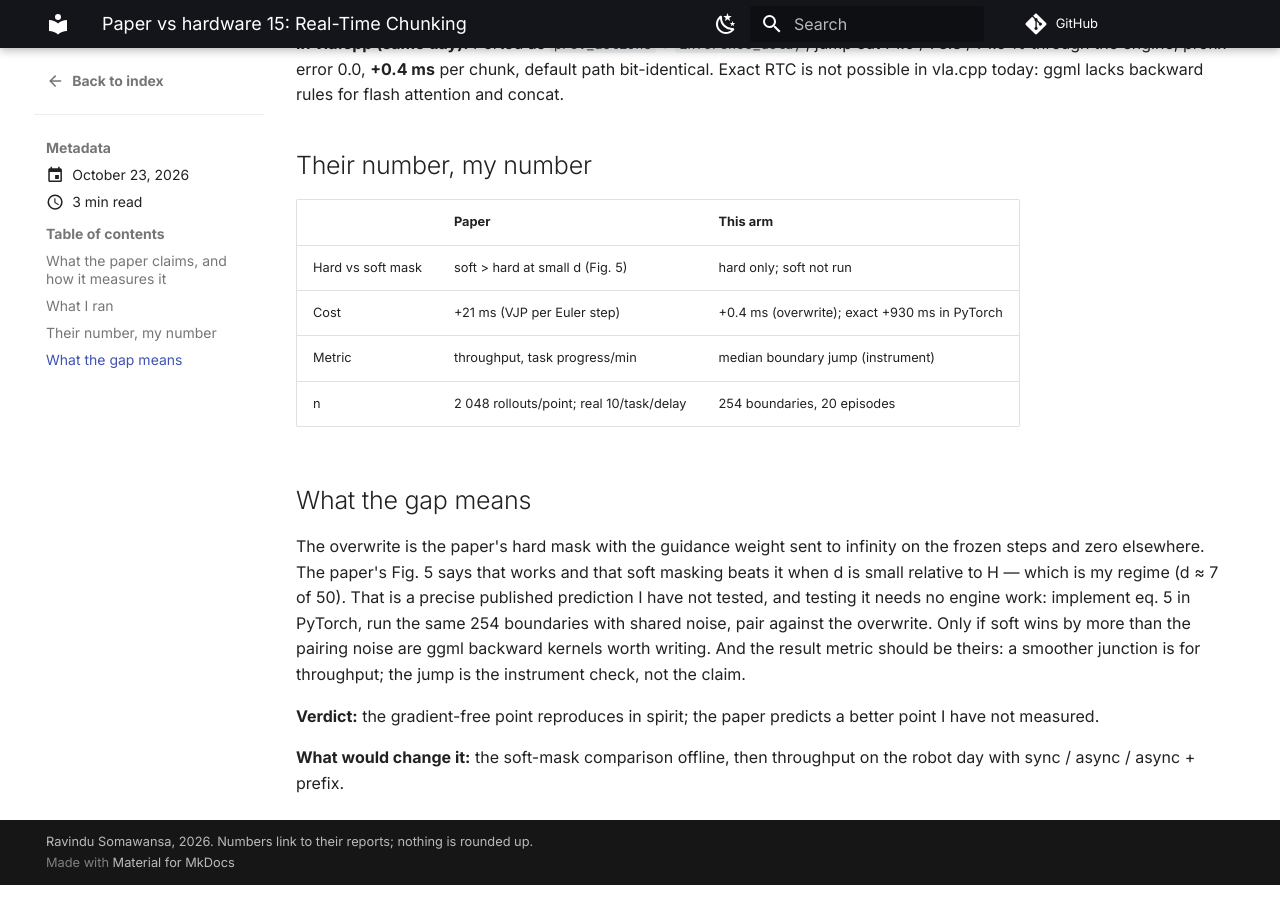
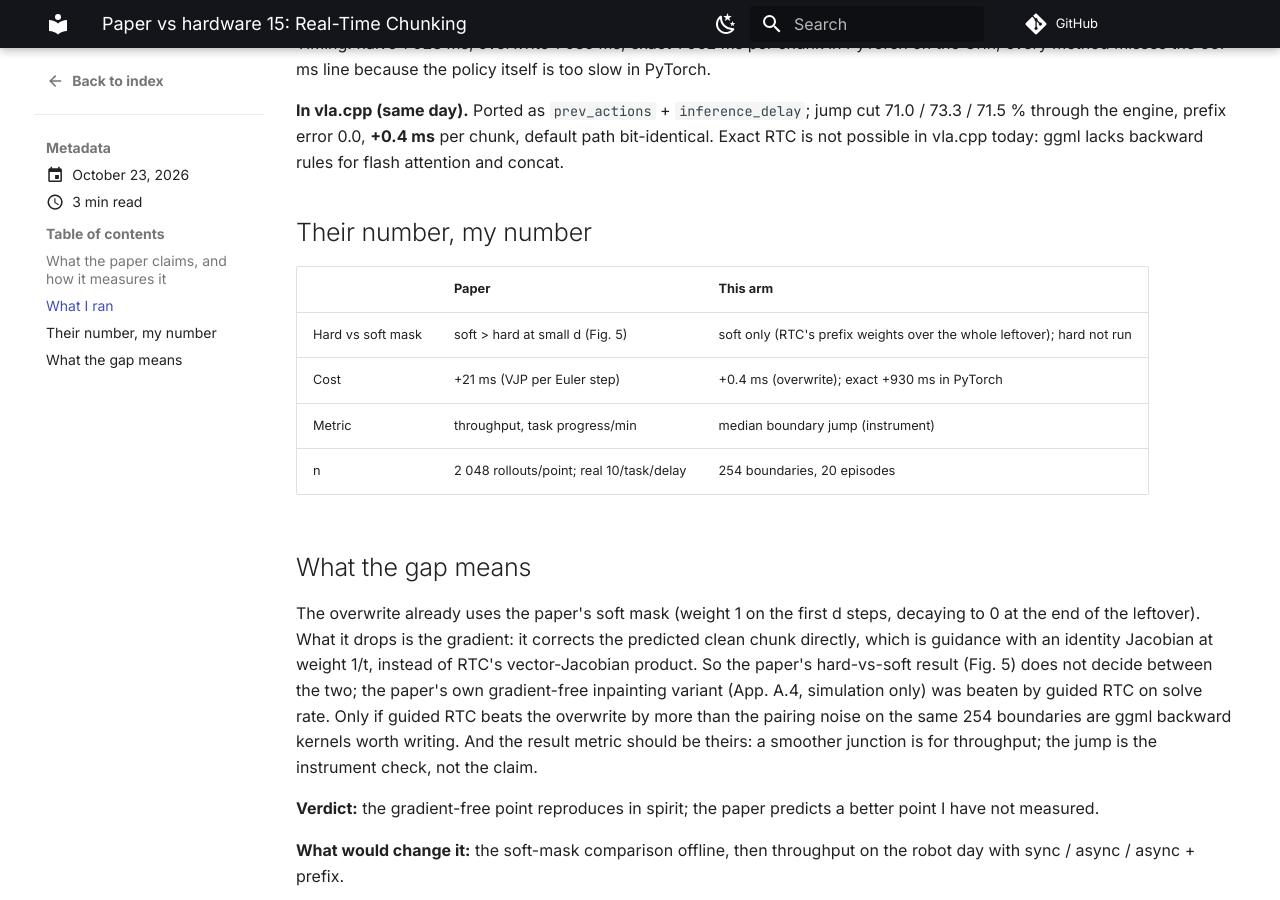
Before and after one commit to ravediamond/ravediamond.github.io, an MkDocs documentation site: the page built from docs/blog/posts/2026-10-23-paper-vs-hardware-real-time-chunking.md, in a window 1280 px wide and 900 px high, scrolled down 951 px. Built offline with MkDocs 1.6.1 and Material for MkDocs 9.7.7, drawn with Linux system fonts in a browser that asks for light colours; comment, search, counter and statistics services are not loaded; some of the changed text lies outside the part shown.

Commit message:
RTC post: the overwrite uses RTC's soft mask without the gradient, not the hard mask

```diff
--- a/docs/blog/posts/2026-10-23-paper-vs-hardware-real-time-chunking.md
+++ b/docs/blog/posts/2026-10-23-paper-vs-hardware-real-time-chunking.md
@@ -6,9 +6,11 @@ slug: paper-vs-hardware-real-time-chunking
 
 # Paper vs hardware 15: Real-Time Chunking
 
-Real-Time Chunking (Black, Galliker, Levine, Physical Intelligence; arXiv 2506.07339) treats the next action chunk as an inpainting problem. My gradient-free prefix overwrite is the paper's "hard mask" line, and the paper says where it should lose.
+Real-Time Chunking (Black, Galliker, Levine, Physical Intelligence; arXiv 2506.07339) treats the next action chunk as an inpainting problem. My gradient-free prefix overwrite uses the paper's soft mask without its gradient, and the paper says where gradient-free inpainting should lose.
 
 <!-- more -->
+
+*Corrected 2026-10-26: an earlier version called the overwrite RTC's hard mask. It uses RTC's soft prefix weights, without the gradient (see the [chunk-boundary post](2026-10-25-vla-chunk-boundary-jumps.md)).*
 
 ## What the paper claims, and how it measures it
 
@@ -26,14 +28,14 @@ Evaluation: twelve dynamic Kinetix tasks chosen because quasi-static benchmarks
 
 | | Paper | This arm |
 |---|---|---|
-| Hard vs soft mask | soft > hard at small d (Fig. 5) | hard only; soft not run |
+| Hard vs soft mask | soft > hard at small d (Fig. 5) | soft only (RTC's prefix weights over the whole leftover); hard not run |
 | Cost | +21 ms (VJP per Euler step) | +0.4 ms (overwrite); exact +930 ms in PyTorch |
 | Metric | throughput, task progress/min | median boundary jump (instrument) |
 | n | 2 048 rollouts/point; real 10/task/delay | 254 boundaries, 20 episodes |
 
 ## What the gap means
 
-The overwrite is the paper's hard mask with the guidance weight sent to infinity on the frozen steps and zero elsewhere. The paper's Fig. 5 says that works and that soft masking beats it when d is small relative to H — which is my regime (d ≈ 7 of 50). That is a precise published prediction I have not tested, and testing it needs no engine work: implement eq. 5 in PyTorch, run the same 254 boundaries with shared noise, pair against the overwrite. Only if soft wins by more than the pairing noise are ggml backward kernels worth writing. And the result metric should be theirs: a smoother junction is for throughput; the jump is the instrument check, not the claim.
+The overwrite already uses the paper's soft mask (weight 1 on the first d steps, decaying to 0 at the end of the leftover). What it drops is the gradient: it corrects the predicted clean chunk directly, which is guidance with an identity Jacobian at weight 1/t, instead of RTC's vector-Jacobian product. So the paper's hard-vs-soft result (Fig. 5) does not decide between the two; the paper's own gradient-free inpainting variant (App. A.4, simulation only) was beaten by guided RTC on solve rate. Only if guided RTC beats the overwrite by more than the pairing noise on the same 254 boundaries are ggml backward kernels worth writing. And the result metric should be theirs: a smoother junction is for throughput; the jump is the instrument check, not the claim.
 
 **Verdict:** the gradient-free point reproduces in spirit; the paper predicts a better point I have not measured.
 
```
